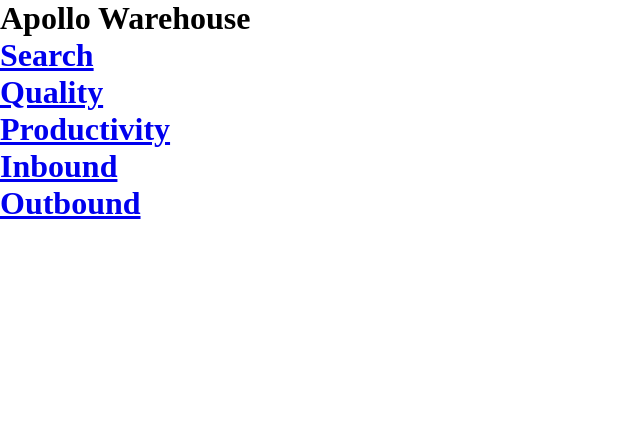
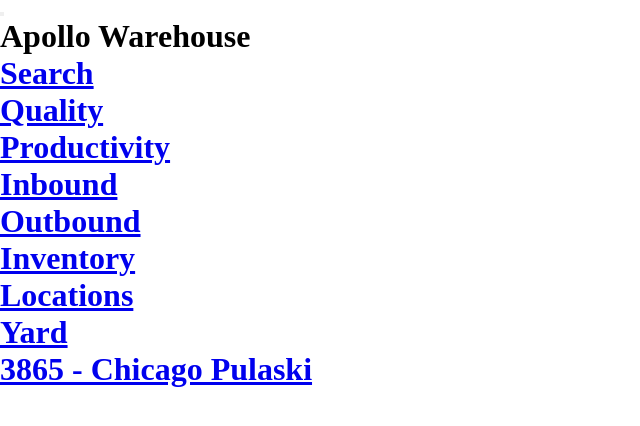
Before and after one commit to lesliefg/icqa-lfg, a plain HTML site: page index.html in a window 1280 px wide. Shown: the whole page, without its empty margins (0-640 px from the left). Drawn offline with Linux system fonts and the light colour scheme; files that its build step writes are made by us from their sources.

Commit message:
Update index.html

```diff
--- a/index.html
+++ b/index.html
@@ -10,6 +10,9 @@
 <body>
   <!--This is the header bar and navigation links-->
     <header class="header">
+      <button type="button" class="button">
+        <!--Need to add icon code here and code to open menu on side-->
+      </button>
       <h1>Apollo <span class="Warehouse">Warehouse</span><h1>
       <nav>
         <ul>
@@ -18,8 +21,20 @@
           <li><a href="/">Productivity</li>
           <li><a href="/">Inbound</li>
           <li><a href="/">Outbound</li>
+          <li><a href="/">Inventory</li>
+          <li><a href="/">Locations</li>
+          <li><a href="/">Yard</li>
+        </ul>
+        <ul>
+          <li>3865 - Chicago Pulaski</li>
         </ul>
       </nav>
   </header>
+
+<!-- This is the main body section-->
+ <main class="apollo-body">
+
+ </main>
+
 </body>
 </html>
```
